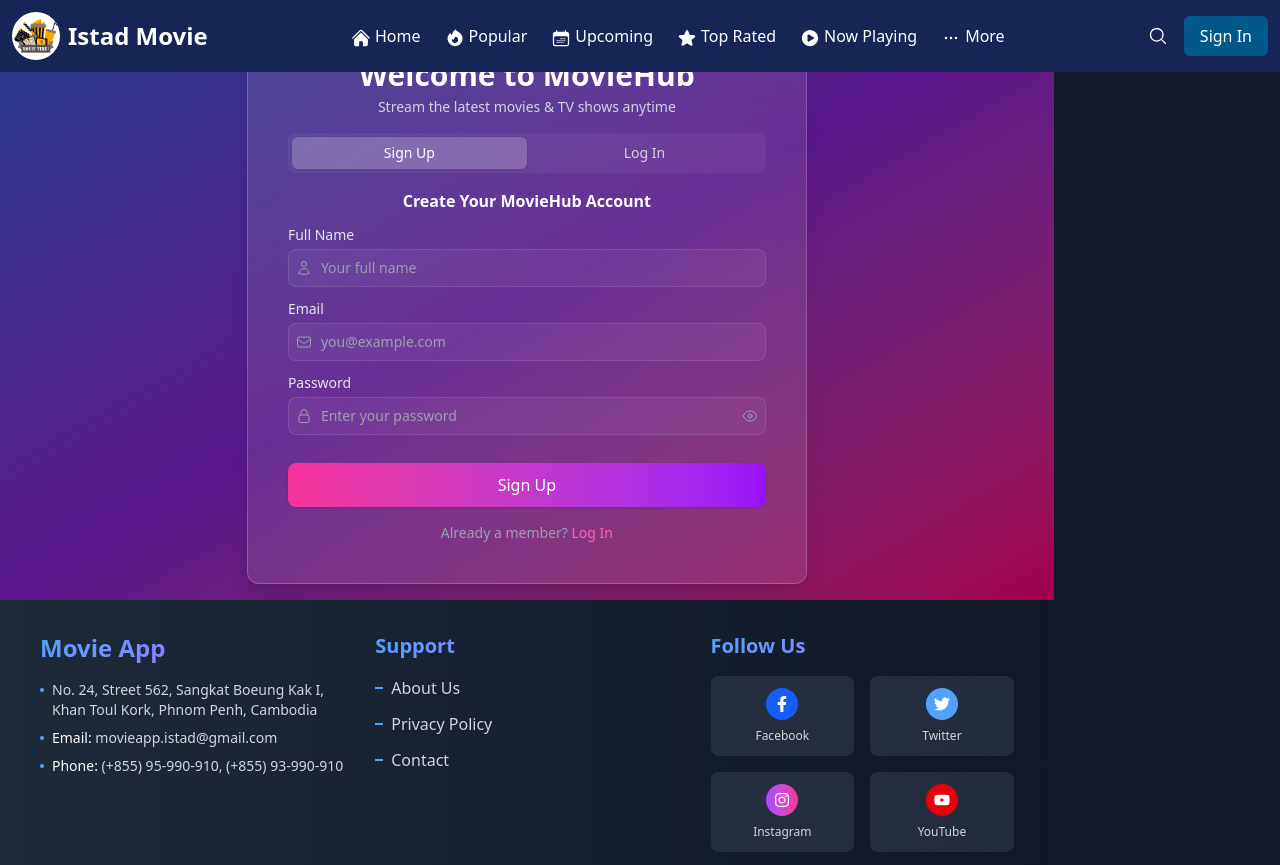
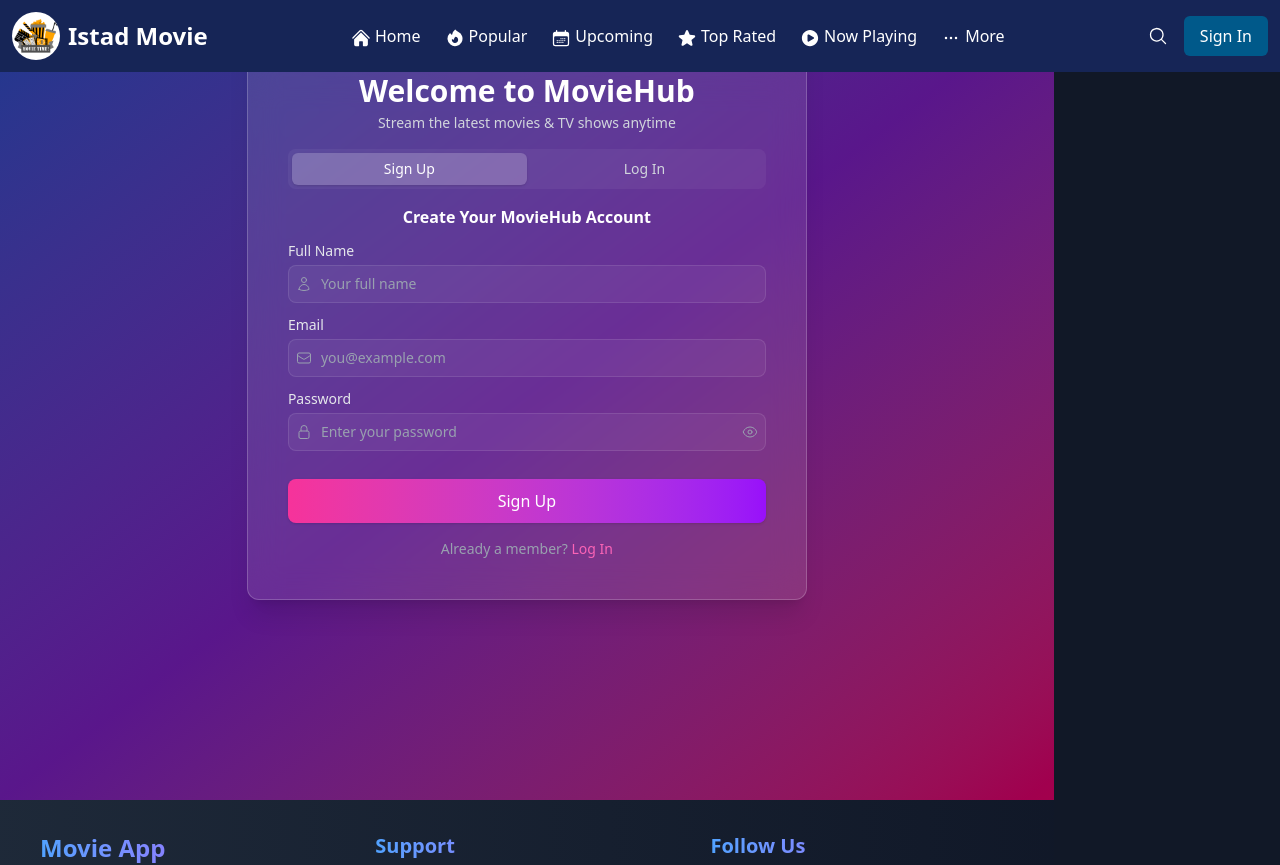
Before and after one commit to chheangpheak01/istad_final_project, a React (Vite) app: page /sign-in in a window 1280 px wide. Shown: the top 865 px of the page. Built offline with nearby package versions, Linux system fonts and the light colour scheme.

Commit message:
trying is fix form issue again

```diff
--- a/src/pages/SignIn.jsx
+++ b/src/pages/SignIn.jsx
@@ -10,11 +10,11 @@
     useAuthForm(navigate);
 
   return (
-    <div className="relative w-full min-h-[100%] bg-gradient-to-br from-blue-900 via-purple-900 to-pink-800 flex flex-col">
-      {/* Scrollable wrapper to prevent stretching when keyboard opens */}
-      <div className="flex flex-col items-center p-4 w-full overflow-auto">
+    <div className="relative w-full min-h-screen bg-gradient-to-br from-blue-900 via-purple-900 to-pink-800">
+      {/* Wrapper adjusted for mobile */}
+      <div className="flex flex-col items-center justify-start min-h-screen p-4 sm:p-6 md:p-8 overflow-auto">
         <div className="w-full max-w-md sm:max-w-sm md:max-w-md lg:max-w-lg xl:max-w-xl px-2">
-          {/* Card container */}
+          {/* Card */}
           <div className="bg-white/10 backdrop-blur-lg rounded-xl shadow-xl border border-white/20 p-6 sm:p-8 md:p-10 max-h-[90vh] overflow-auto">
             {/* Header */}
             <AuthHeader isLogin={isLogin} />
```
